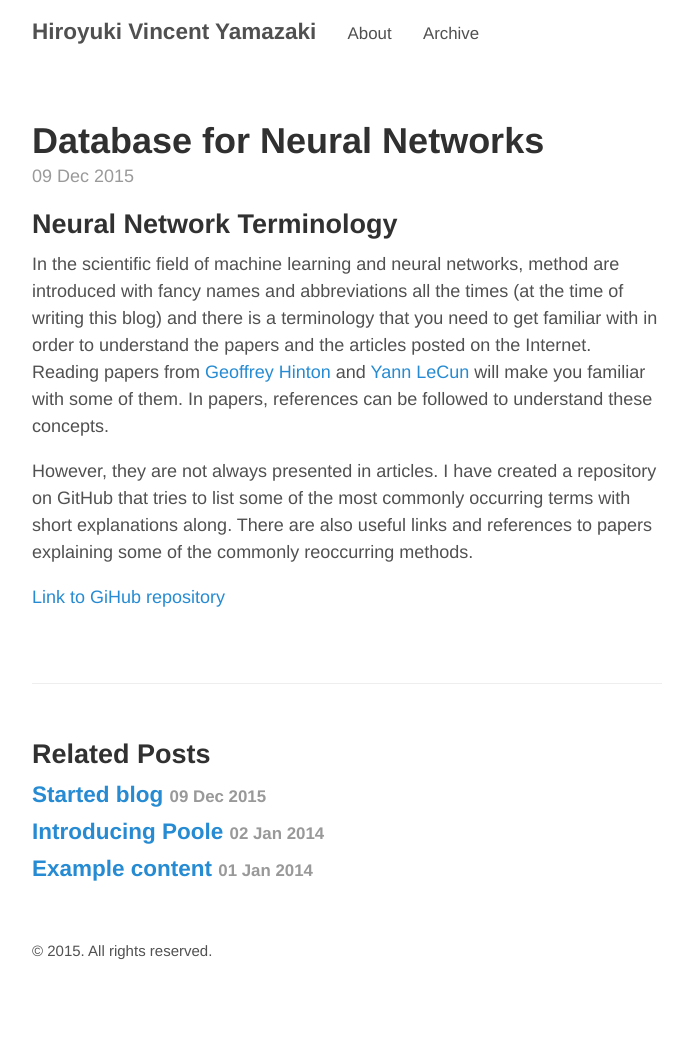
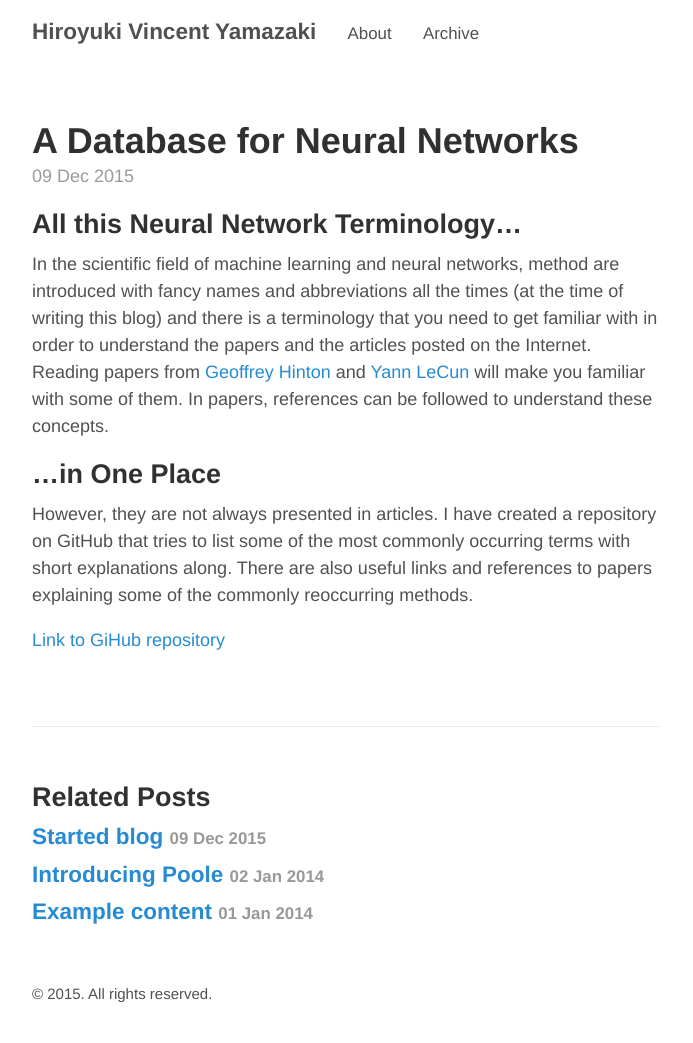
Before and after one commit to hvy/hvy.github.io, a Jekyll site: the page built from _posts/2015-12-09-database-for-neural-networks.md, in a window 1280 px wide. Shown: the whole page, without its empty margins (293-986 px from the left). Built offline with Jekyll 4.4.1, drawn with Linux system fonts in a browser that asks for light colours; before the commit the page ends 1000 px from its top, so only the background shows below that.

Commit message:
minor edit

```diff
--- a/_posts/2015-12-09-database-for-neural-networks.md
+++ b/_posts/2015-12-09-database-for-neural-networks.md
@@ -1,11 +1,12 @@
 ---
 layout: post
-title: Database for Neural Networks
+title: A Database for Neural Networks
 ---
 
-## Neural Network Terminology
+## All this Neural Network Terminology...
 In the scientific field of machine learning and neural networks, method are introduced with fancy names and abbreviations all the times (at the time of writing this blog) and there is a terminology that you need to get familiar with in order to understand the papers and the articles posted on the Internet. Reading papers from [Geoffrey Hinton](https://en.wikipedia.org/wiki/Geoffrey_Hinton) and [Yann LeCun](https://en.wikipedia.org/wiki/Yann_LeCun) will make you familiar with some of them. In papers, references can be followed to understand these concepts.
 
+## ...in One Place
 However, they are not always presented in articles. I have created a repository on GitHub that tries to list some of the most commonly occurring terms with short explanations along. There are also useful links and references to papers explaining some of the commonly reoccurring methods.
 
 [Link to GiHub repository](https://github.com/hvy/vvnnnd)
```
